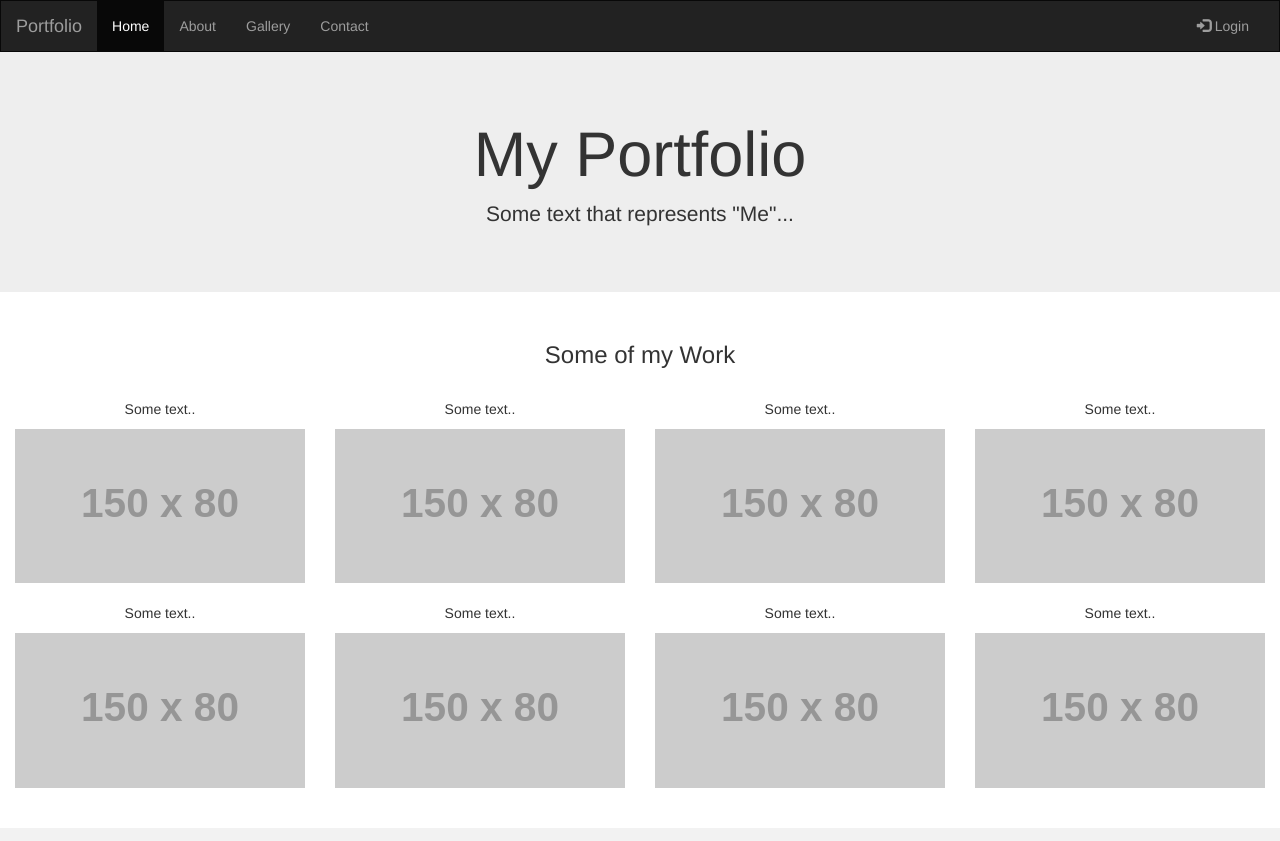
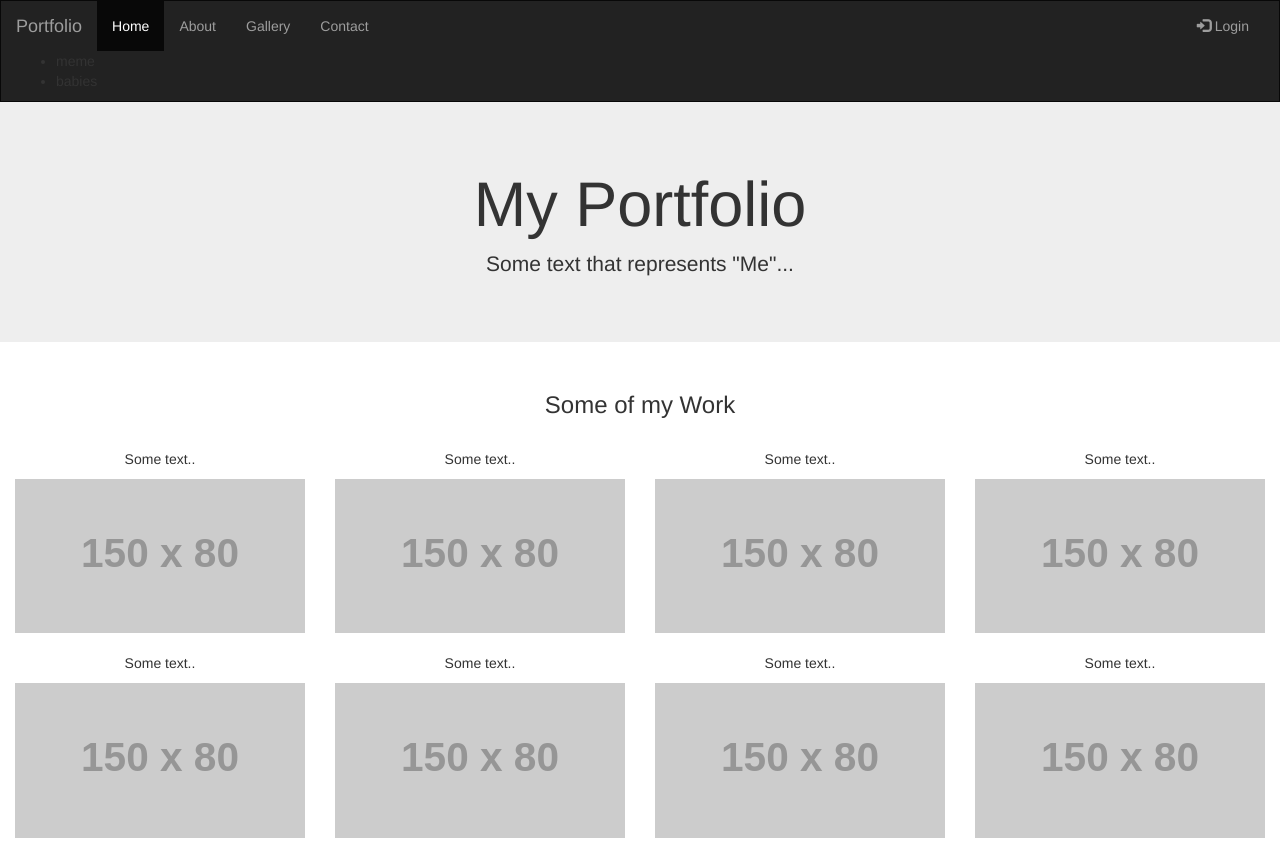
Before and after one commit to kevinawilde/2fa-test, a plain HTML site: page index.html in a window 1280 px wide. Shown: the top 841 px of the page. Drawn offline with nearby package versions, Linux system fonts and the light colour scheme; placeholder pictures from the web are drawn by us.

Commit message:
Update index.html

```diff
--- a/index.html
+++ b/index.html
@@ -45,6 +45,11 @@
                     <li><a href="#"><span class="glyphicon glyphicon-log-in"></span> Login</a></li>
                 </ul>
             </div>
+            <div>
+                <ul>
+                    <li>meme</li>
+                    <li>babies</li>
+                <ul>
         </div>
     </nav>
     <div class="jumbotron">
```
